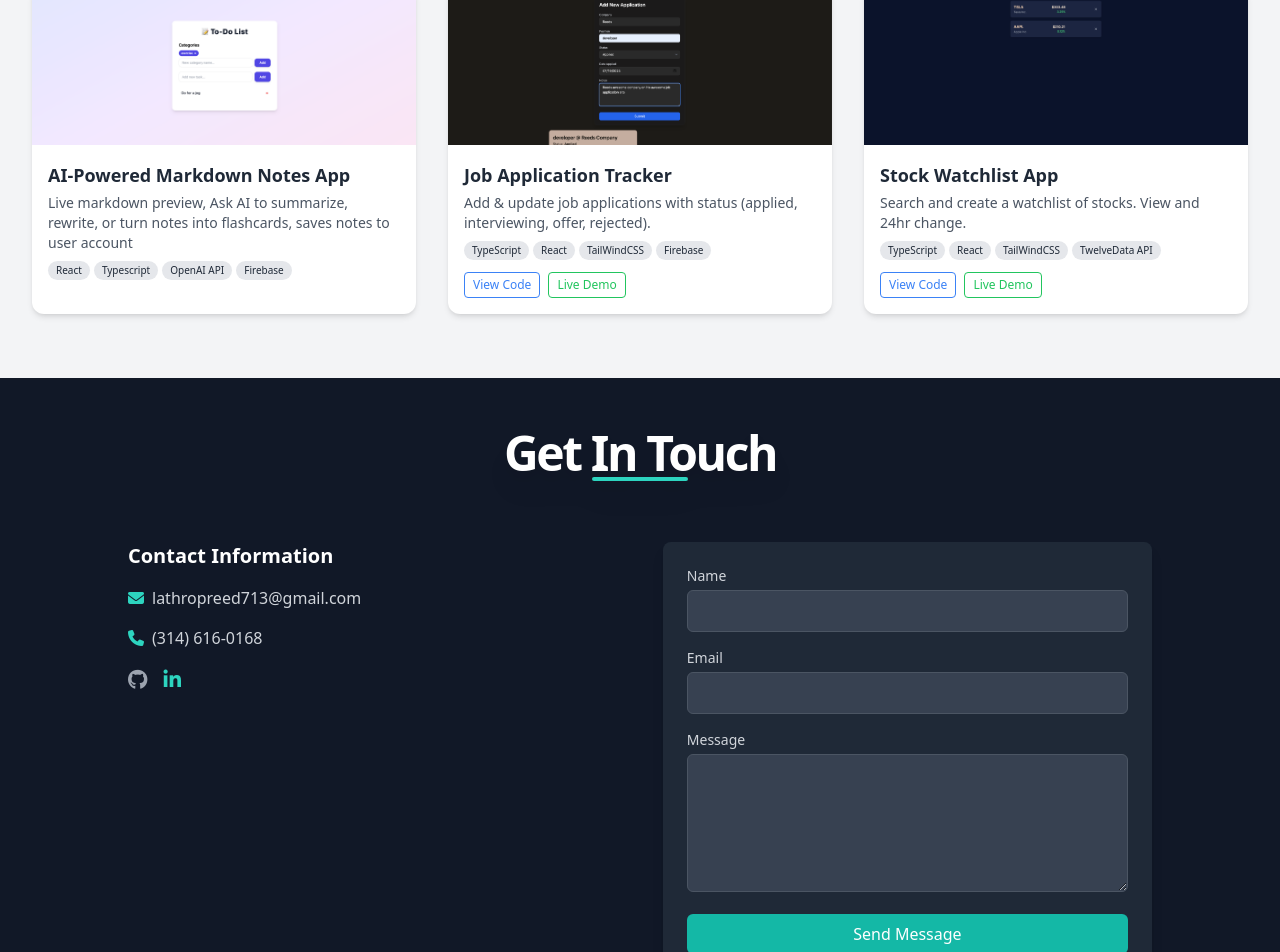
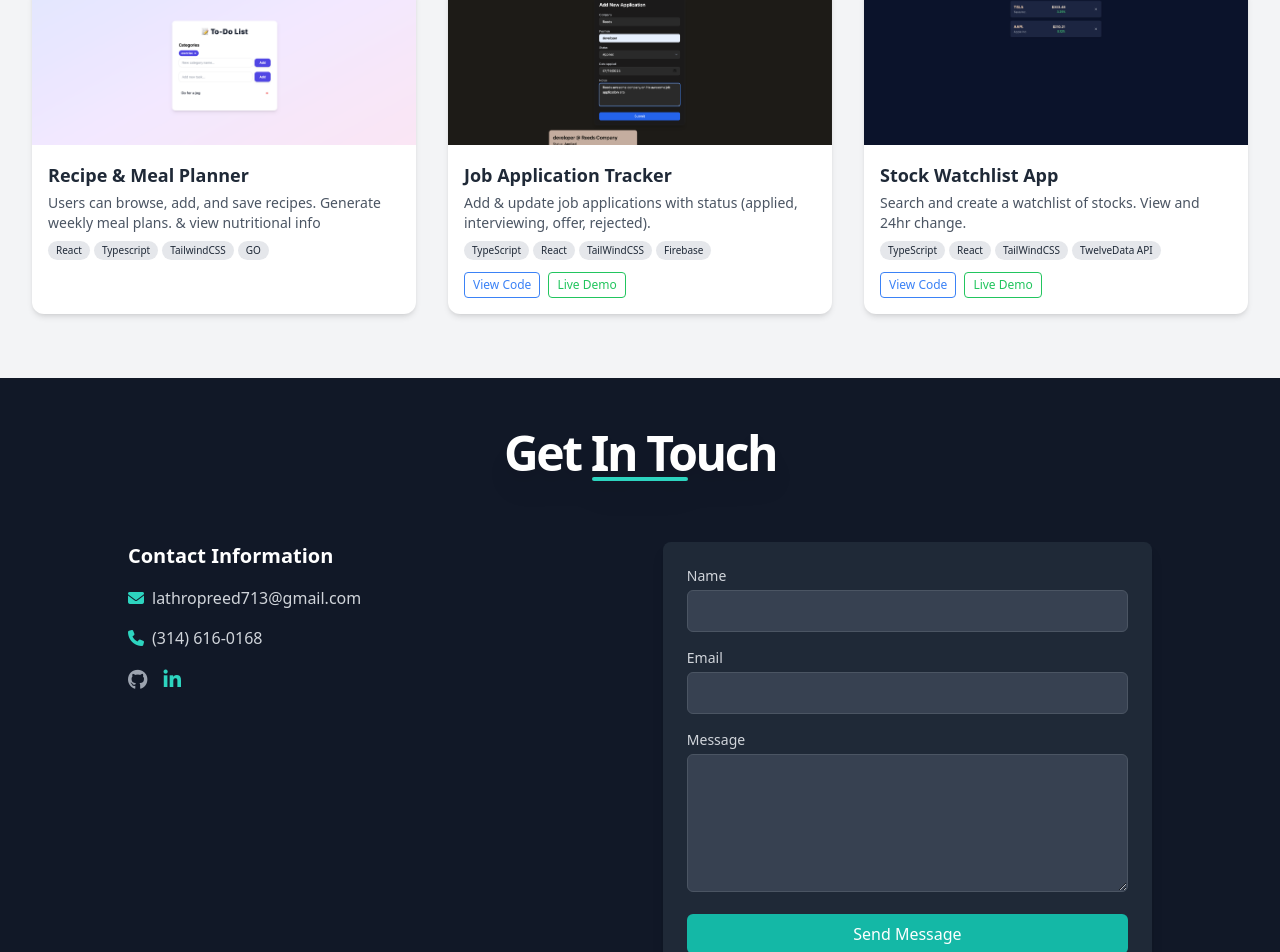
Before and after one commit to reedthedev13/Project-Portfolio, a React (Create React App) app: page / in a window 1280 px wide. Shown: the part 1455-2407 px from the top of the page. Built offline with nearby package versions, Linux system fonts and the light colour scheme.

Commit message:
new project

```diff
--- a/src/components/Projects.js
+++ b/src/components/Projects.js
@@ -72,10 +72,10 @@ const Projects = () => {
     },
     {
       id: 7,
-      title: "AI-Powered Markdown Notes App",
+      title: "Recipe & Meal Planner",
       description:
-        "Live markdown preview, Ask AI to summarize, rewrite, or turn notes into flashcards, saves notes to user account",
-      technologies: ["React", "Typescript", "OpenAI API", "Firebase"],
+        "Users can browse, add, and save recipes. Generate weekly meal plans. & view nutritional info",
+      technologies: ["React", "Typescript", "TailwindCSS", "GO"],
       image: ToDoList,
       githubLink: "",
       liveDemo: "",
```
